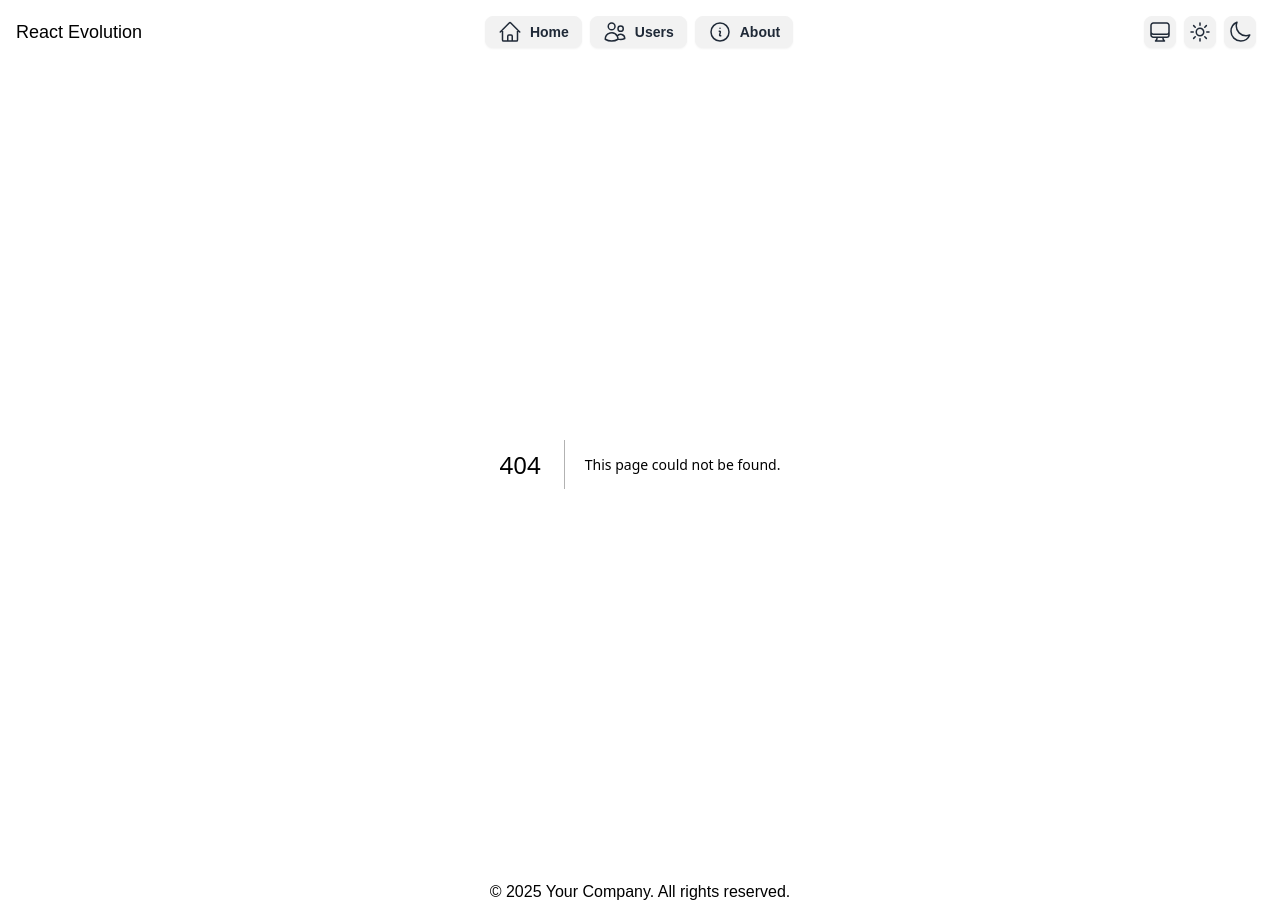
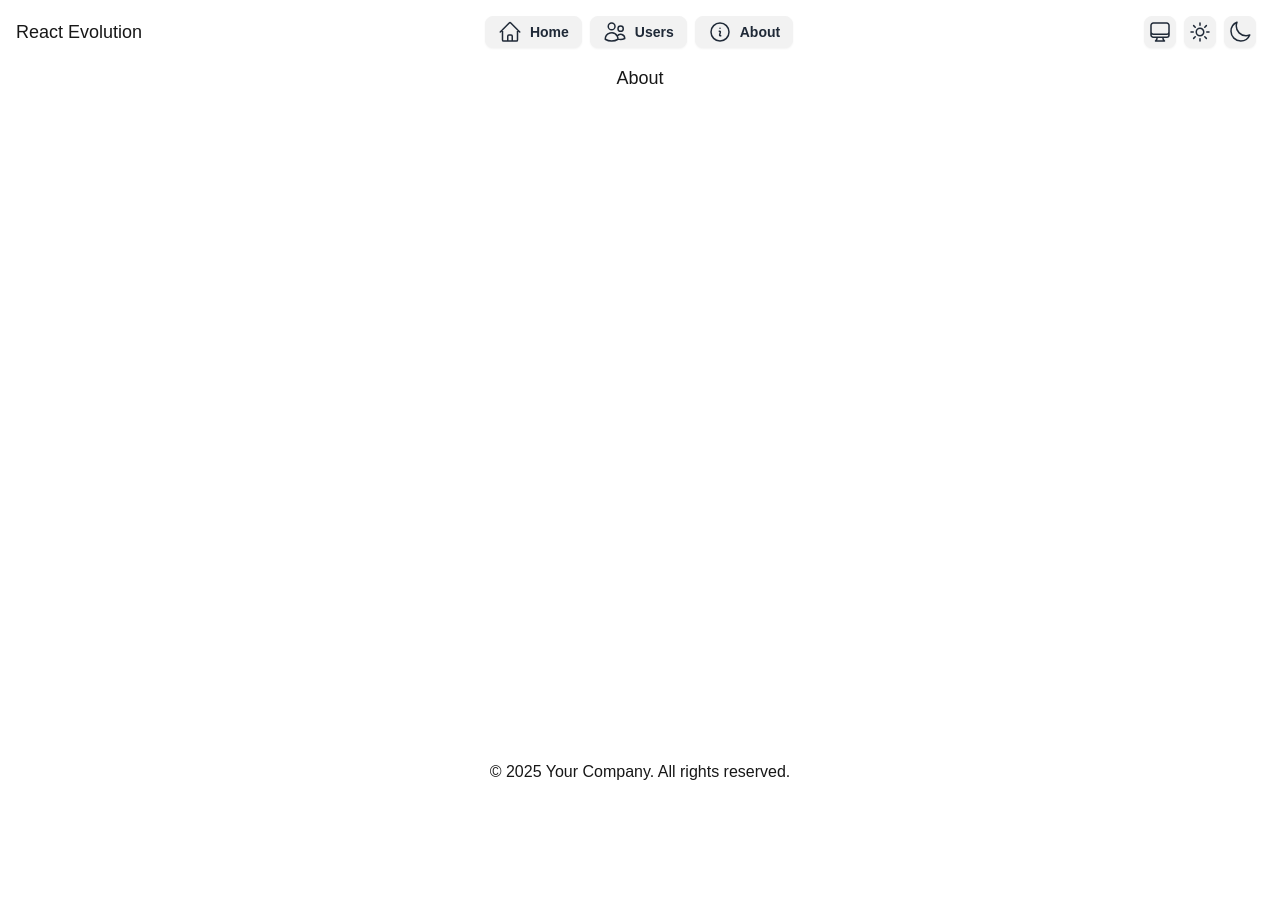
Before and after one commit to p2well/react-evo, a Next.js app: page /about in a window 1280 px wide. Before the commit this address had no page. After the commit the page ends 800 px from the top, so only its background shows below. Built offline with nearby package versions, Linux system fonts and the light colour scheme.

Commit message:
Add about page

```diff
--- /dev/null
+++ b/src/app/about/page.tsx
@@ -0,0 +1,7 @@
+export default function Home() {
+  return (
+    <div className="container-xl">
+      <h1 className="text-lg">About</h1>
+    </div>
+  );
+}
```
